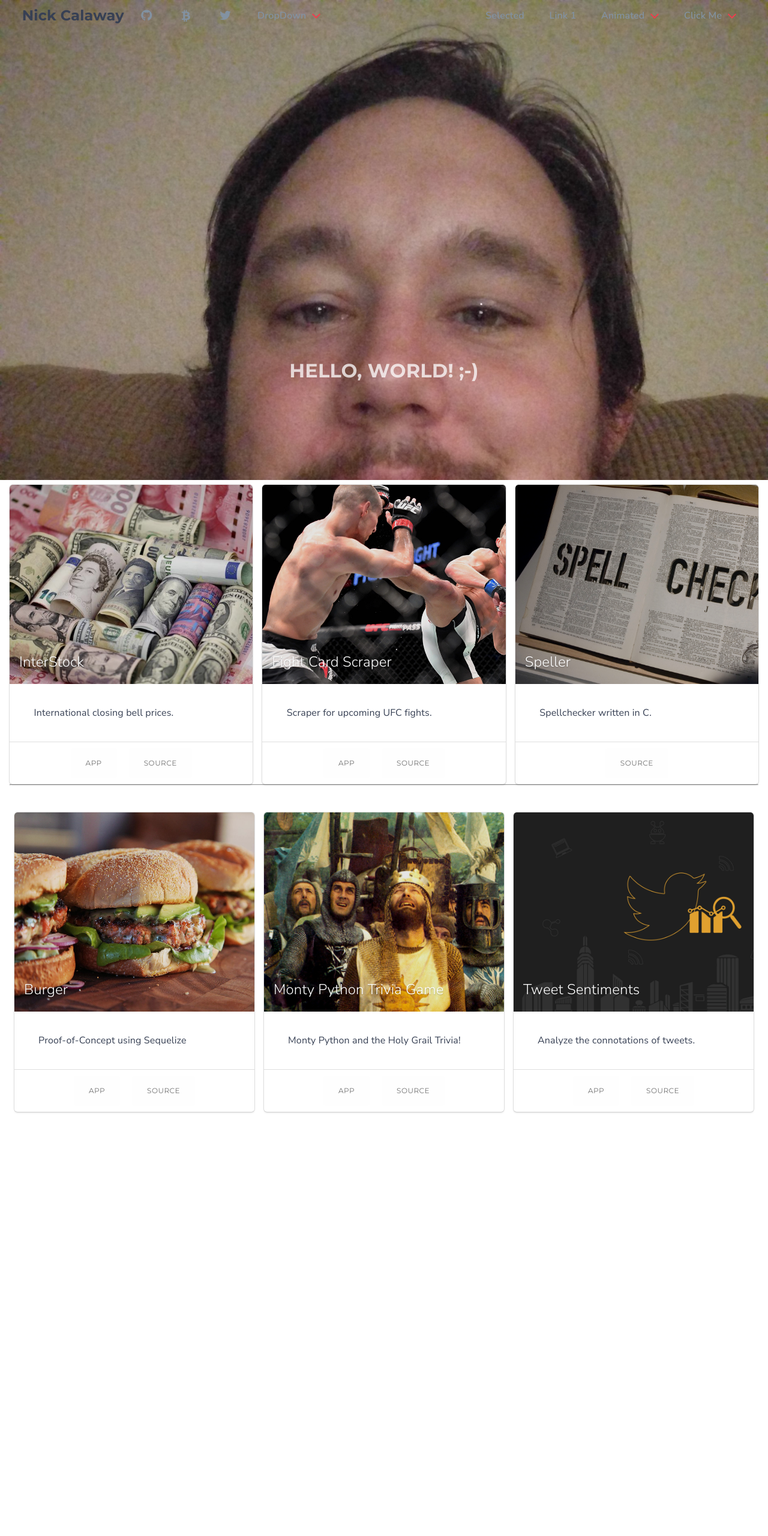
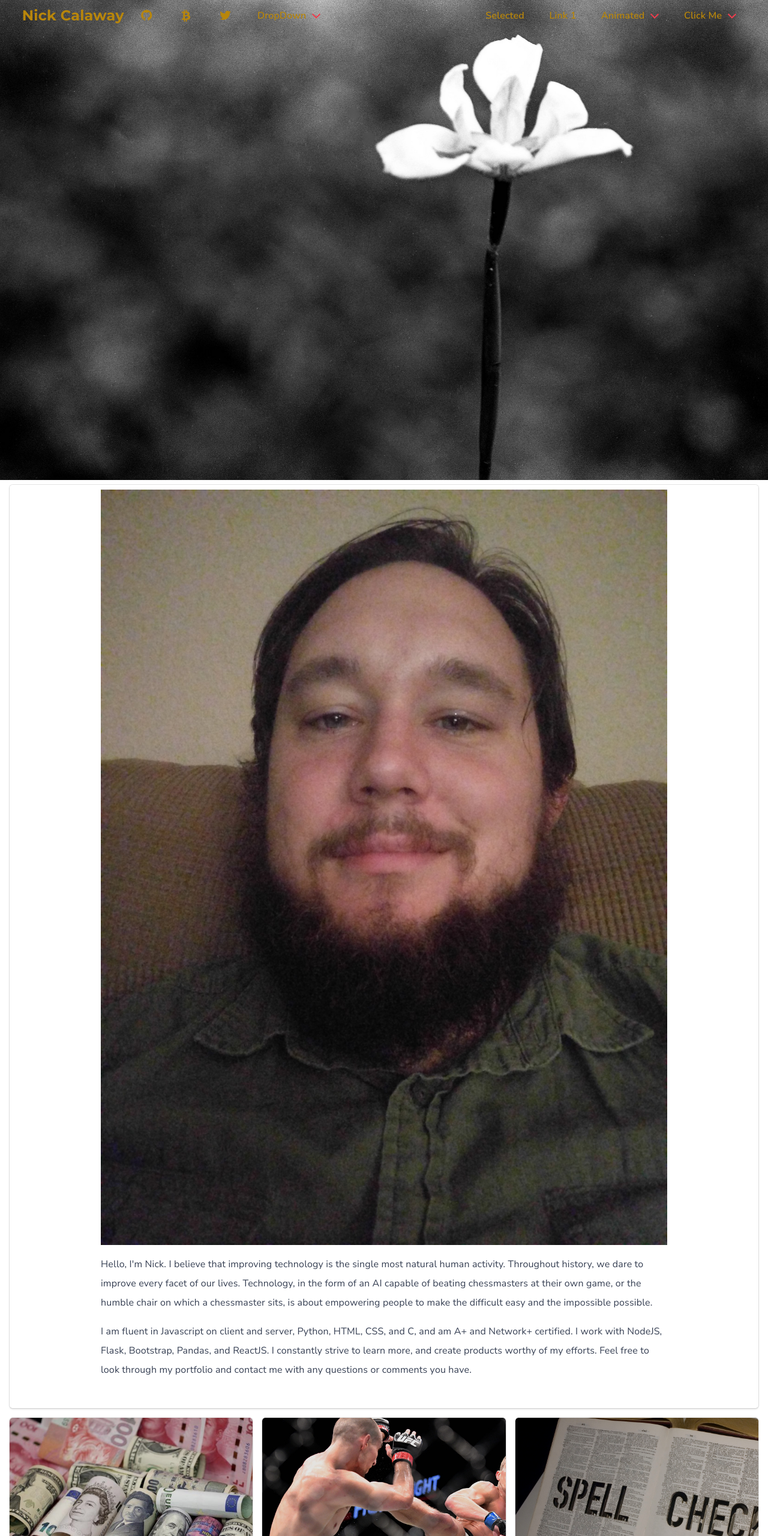
Before and after one commit to burningserenity/Portfolio, a plain HTML site: page index.html in a window 1280 px wide. Shown: the top 2560 px of the page at 60% size. Before the commit the page ends 1869 px from the top, so only its background shows below. Drawn offline with Linux system fonts and the light colour scheme.

Commit message:
It actually looks like something now

```diff
--- a/assets/overrides.css
+++ b/assets/css/overrides.css
@@ -12,12 +12,24 @@
 }
 
 .header-fill {
-    background-color: #FFF;
-    box-shadow: 10px 1px 5px #DDD;
+    background-color: #EEE;
+    box-shadow: 10px 1px 5px #CCC;
     padding: 0px 2rem;
     transition: all 0.3s ease 0s;
 }
 
 #splash-img {
-    background-image: url("./images/IMG_20170929_234444.jpg")
+    background-image: url("../images/flower.jpg")
 }
+
+.nav-item {
+    color: darkgoldenrod;
+}
+
+a {
+    color: darkgoldenrod;
+}
+
+a:hover {
+    color: silver;
+}
--- a/index.html
+++ b/index.html
@@ -14,7 +14,7 @@
         <link rel="stylesheet" href="assets/css/font-awesome.min.css">
 
         <!-- CSS Overrides -->
-        <link rel="stylesheet" href="assets/overrides.css">
+        <link rel="stylesheet" href="assets/css/overrides.css">
 
         <!-- JQuery -->
         <script type="text/javascript" src="assets/js/jquery.js"></script>
@@ -82,7 +82,7 @@
             <div class="header header-fixed unselectable header-animated">
                 <div class="header-brand">
                     <div class="nav-item no-hover">
-                        <h6 class="title">Nick Calaway</h6>
+                        <h6 class="title my-name">Nick Calaway</h6>
                     </div>
                     <div class="nav-item nav-btn" id="header-btn">
                         <span></span>
@@ -151,31 +151,35 @@
                 </div>
             </div>
 
-
             <div id="splash-img" class="hero fullscreen hero-img parallax-img">
                 <div class="hero-body">
                     <div class="content text-center">
-                        <br>
-                        <br>
-                        <br>
-                        <br>
-                        <br>
-                        <br>
-                        <br>
-                        <br>
-                        <br>
-                        <br>
-                        <br>
-                        <br>
-                        <br>
-                        <br>
-                        <br>
-                        <br>
-                        <h5 class="uppercase white sub-title faded">Hello, World!   ;-)</h5>
+
                     </div>
                 </div>
             </div>
 
+            <div class="row">
+                <div class="col-12">
+                    <div class="card">
+                        <div class="content">
+                            <div class="row">
+                                <img src="assets/images/IMG_20170929_234444.jpg" class="level" />
+                                <p>Hello, I'm Nick. I believe that improving technology is the single most natural human activity.
+                                    Throughout history, we dare to improve every facet of our lives. Technology, in the form of
+                                    an AI capable of beating chessmasters at their own game, or the humble chair on which a chessmaster sits,
+                                    is about empowering people to make the difficult easy and the impossible possible.
+                                </p>
+                                <p>I am fluent in Javascript on client and server, Python, HTML, CSS, and C, and am
+                                    A+ and Network+ certified. I work with NodeJS, Flask, Bootstrap, Pandas, and ReactJS.
+                                    I constantly strive to learn more, and create products worthy of my efforts.
+                                    Feel free to look through my portfolio and contact me with any questions or comments you have.
+                                </p>
+                            </div>
+                        </div>
+                    </div>
+                </div>
+            </div>
 
             <div class="row">
                 <div class="col-4">
@@ -204,7 +208,7 @@
                             </div>
                         </div>
                         <div class="content">
-                            <p>Scraper for upcoming UFC fights.</p>
+                            <p>Scrape upcoming UFC fights.</p>
                         </div>
                         <div class="action-bar center">
                             <a href="http://safe-bet.herokuapp.com/" target="_blank"><button class="btn">App</button></a>
@@ -229,9 +233,9 @@
                     </div>
                 </div>
                 <div class="row">
-                <br>
-                <hr>
-                <br>
+                    <br>
+                    <hr>
+                    <br>
                 </div>
                 <div class="row">
                     <div class="col-4">
```
Also changed, not shown: assets/images/catch.jpg (added), assets/images/flower.jpg (added), assets/images/graffiti.jpg (added), assets/images/light_code.png (added), assets/images/mushrooms.jpg (added), assets/images/spider.jpg (added), 2 other files.
